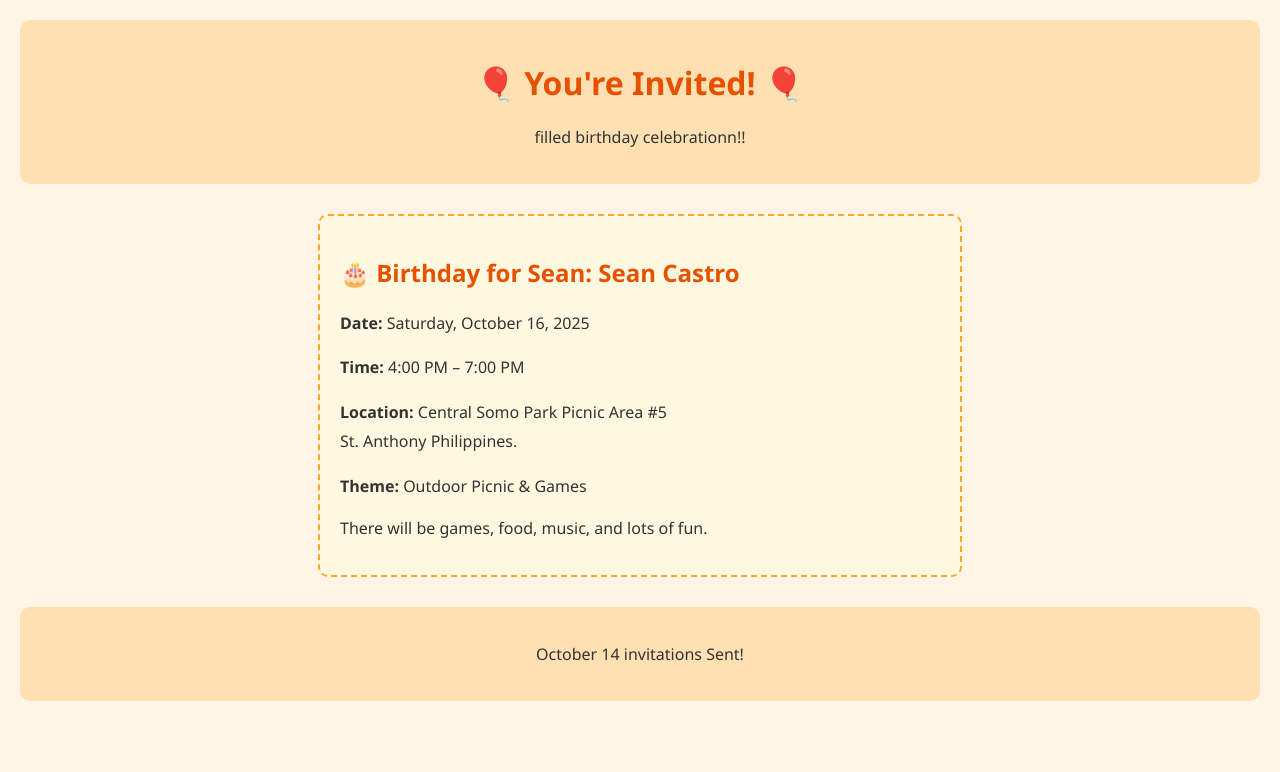
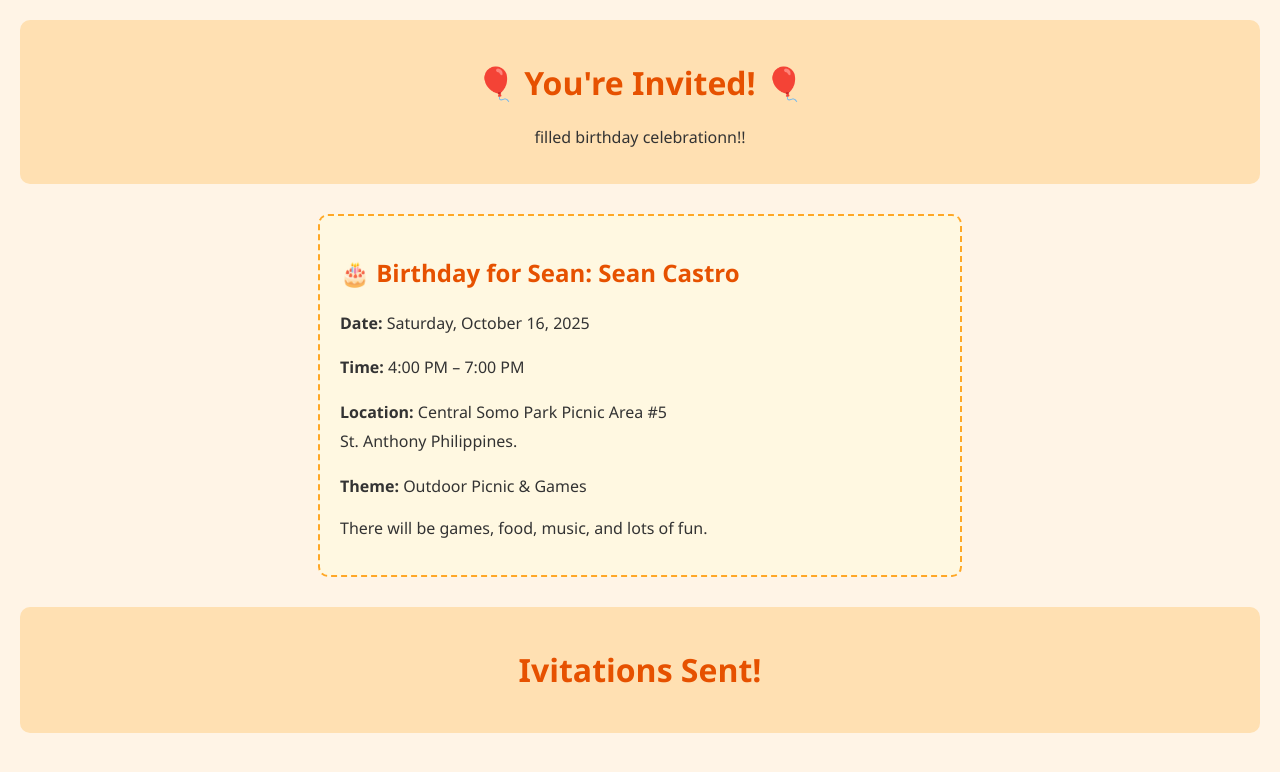
Before and after one commit to CASTRO-SEAN/MY-PAGE_FOR-CULINARY-ADVENTURE, a plain HTML site: page index.htm in a window 1280 px wide. Drawn offline with Linux system fonts and the light colour scheme.

Commit message:
Update index.htm

```diff
--- a/index.htm
+++ b/index.htm
@@ -58,7 +58,7 @@
   </main>
 
   <footer>
-    <p> October 14 invitations Sent! </p>
+    <p><h1> Ivitations Sent! </h1></p>
   </footer>
 
 </body>
```
